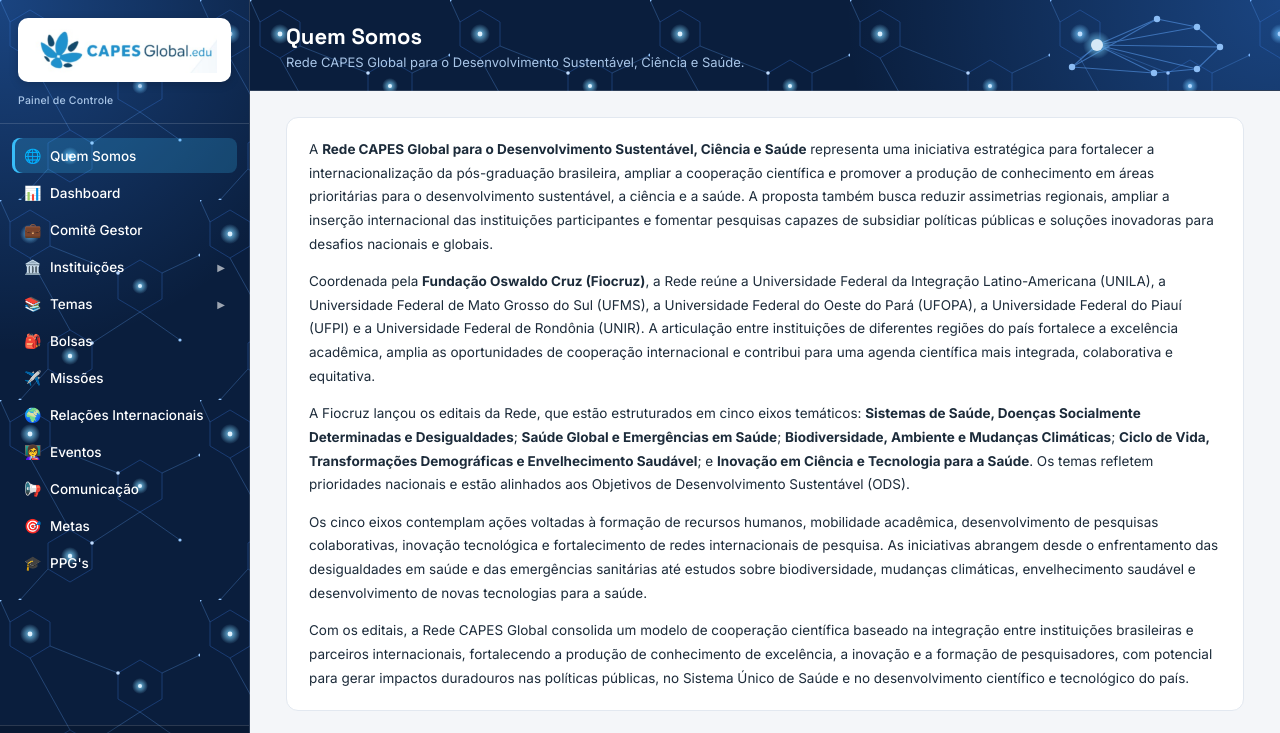
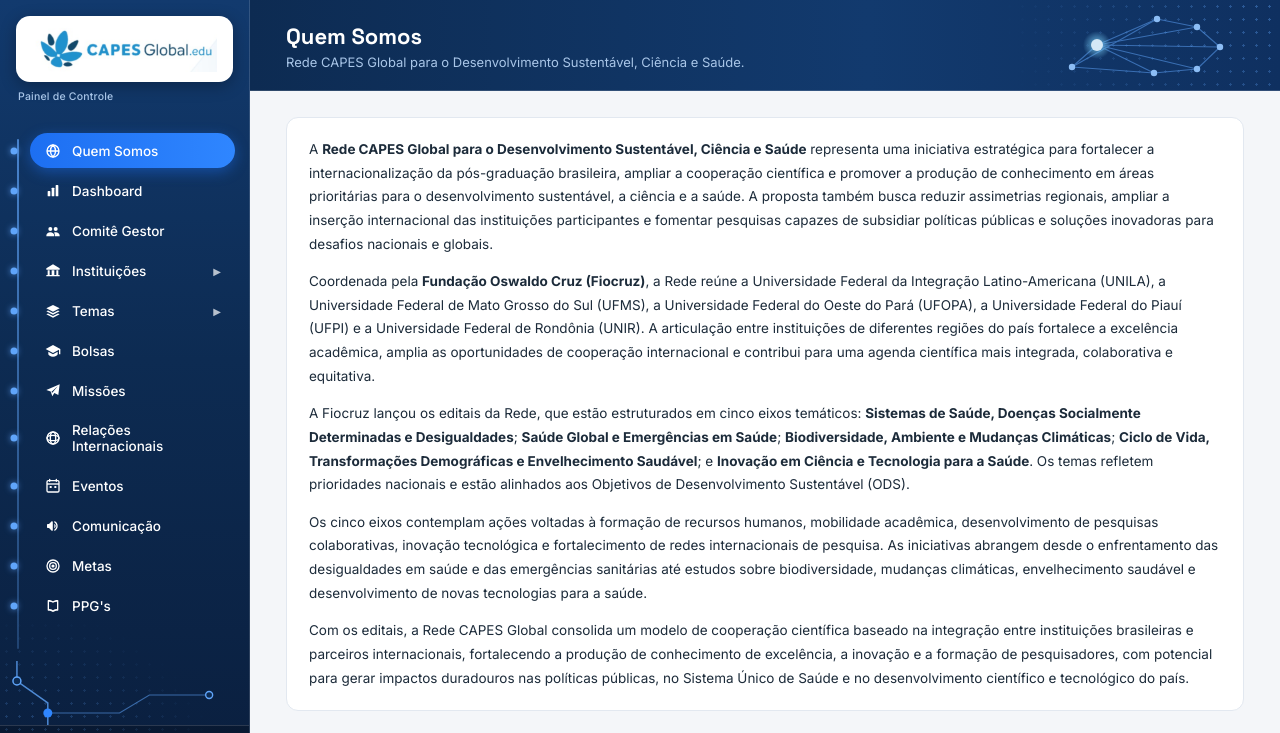
Before and after one commit to lorenatoffano/redecapesglobal, a plain HTML site: page index.html in a window 1280 px wide. Shown: the top 733 px of the page. Drawn offline with nearby package versions, Linux system fonts and the light colour scheme.

Commit message:
Add files via upload

```diff
--- a/app.js
+++ b/app.js
@@ -147,22 +147,37 @@
 // ============================================================
 // Navigation config
 // ============================================================
+const ICONS = {
+  quemsomos: '<svg viewBox="0 0 24 24" fill="none" stroke="currentColor" stroke-width="2"><circle cx="12" cy="12" r="9"/><path d="M3 12h18M12 3c2.5 2.6 3.9 5.7 3.9 9s-1.4 6.4-3.9 9c-2.5-2.6-3.9-5.7-3.9-9s1.4-6.4 3.9-9z"/></svg>',
+  dashboard: '<svg viewBox="0 0 24 24" fill="currentColor"><rect x="4" y="12" width="4" height="8" rx="1"/><rect x="10" y="7" width="4" height="13" rx="1"/><rect x="16" y="3" width="4" height="17" rx="1"/></svg>',
+  cg: '<svg viewBox="0 0 24 24" fill="currentColor"><circle cx="8" cy="9" r="3"/><circle cx="16" cy="9" r="3"/><path d="M2 19c0-3 2.7-5 6-5s6 2 6 5v1H2zM13.5 14.6c.8-.4 1.7-.6 2.5-.6 3.3 0 6 2 6 5v1h-7v-1c0-1.7-.6-3.2-1.5-4.4z"/></svg>',
+  instituicoes: '<svg viewBox="0 0 24 24" fill="currentColor"><path d="M12 2L2 8v2h20V8L12 2zM4 11v7H2v2h20v-2h-2v-7h-3v7h-3v-7h-4v7H7v-7H4z"/></svg>',
+  temas: '<svg viewBox="0 0 24 24" fill="currentColor"><path d="M12 3L2 8l10 5 10-5-10-5zM4.5 11.3L2 12.5l10 5 10-5-2.5-1.2L12 15 4.5 11.3zM4.5 15.8L2 17l10 5 10-5-2.5-1.2L12 19.5l-7.5-3.7z"/></svg>',
+  bolsas: '<svg viewBox="0 0 24 24" fill="currentColor"><path d="M12 3L1 9l11 6 9-4.9V17h2V9L12 3zM5 13.2V17c0 1.7 3.1 3.5 7 3.5s7-1.8 7-3.5v-3.8l-7 3.8-7-3.8z"/></svg>',
+  missoes: '<svg viewBox="0 0 24 24" fill="currentColor"><path d="M22 2L2 10.5l6.5 2.2L11 20l3-5 6 3L22 2zM9.5 13.5L19 5l-8 9.5-1.5-1z"/></svg>',
+  ri: '<svg viewBox="0 0 24 24" fill="none" stroke="currentColor" stroke-width="2"><circle cx="12" cy="12" r="9"/><ellipse cx="12" cy="12" rx="9" ry="4"/><ellipse cx="12" cy="12" rx="4" ry="9"/></svg>',
+  eventos: '<svg viewBox="0 0 24 24" fill="currentColor"><path d="M7 2v3M17 2v3" stroke="currentColor" stroke-width="2" stroke-linecap="round"/><rect x="3" y="4" width="18" height="17" rx="2" fill="none" stroke="currentColor" stroke-width="2"/><path d="M3 9h18" stroke="currentColor" stroke-width="2"/><rect x="7" y="12" width="3" height="3" rx=".5"/><rect x="14" y="12" width="3" height="3" rx=".5"/></svg>',
+  comunicacao: '<svg viewBox="0 0 24 24" fill="currentColor"><path d="M3 10v4c0 .6.4 1 1 1h2l4 4c.6.6 1.7.2 1.7-.7V5.7c0-.9-1.1-1.3-1.7-.7L6 9H4c-.6 0-1 .4-1 1zM14 8.5c1.2.8 2 2 2 3.5s-.8 2.7-2 3.5v-7zM14 4.6c3 1.1 5 3.9 5 7.4s-2 6.3-5 7.4v-2.1c1.8-1 3-2.9 3-5.3s-1.2-4.3-3-5.3V4.6z"/></svg>',
+  metas: '<svg viewBox="0 0 24 24" fill="none" stroke="currentColor" stroke-width="2"><circle cx="12" cy="12" r="9"/><circle cx="12" cy="12" r="5"/><circle cx="12" cy="12" r="1.4" fill="currentColor"/></svg>',
+  ppgs: '<svg viewBox="0 0 24 24" fill="currentColor"><path d="M12 5c-2-1.5-4.5-2-7-2-.6 0-1 .4-1 1v14c0 .6.4 1 1 1 2.5 0 5 .5 7 2 2-1.5 4.5-2 7-2 .6 0 1-.4 1-1V4c0-.6-.4-1-1-1-2.5 0-5 .5-7 2zm0 2.2c1.6-1 3.6-1.6 6-1.7v11.1c-2.2.1-4.3.6-6 1.6V7.2zM6 5.5c2.4.1 4.4.7 6 1.7v11c-1.7-1-3.8-1.5-6-1.6V5.5z" fill-rule="evenodd"/></svg>',
+};
+
 const NAV = [
-  { id:'quemsomos', label:'Quem Somos', icon:'🌐' },
-  { id:'dashboard', label:'Dashboard', icon:'📊' },
-  { id:'cg', label:'Comitê Gestor', icon:'💼' },
-  { id:'instituicoes', label:'Instituições', icon:'🏛️', children: Object.keys(DATA.instituicoes).map(n => ({id:'inst_'+n, label:n})) },
-  { id:'temas', label:'Temas', icon:'📚', children: [
+  { id:'quemsomos', label:'Quem Somos', icon:ICONS.quemsomos },
+  { id:'dashboard', label:'Dashboard', icon:ICONS.dashboard },
+  { id:'cg', label:'Comitê Gestor', icon:ICONS.cg },
+  { id:'instituicoes', label:'Instituições', icon:ICONS.instituicoes, children: Object.keys(DATA.instituicoes).map(n => ({id:'inst_'+n, label:n})) },
+  { id:'temas', label:'Temas', icon:ICONS.temas, children: [
       {id:'tema_overview', label:'Visão Geral'},
       ...Object.keys(DATA.temas).map(n => ({id:'tema_'+n.replace(' ',''), label:n, key:n}))
     ]},
-  { id:'bolsas', label:'Bolsas', icon:'🎒' },
-  { id:'missoes', label:'Missões', icon:'✈️' },
-  { id:'ri', label:'Relações Internacionais', icon:'🌍' },
-  { id:'eventos', label:'Eventos', icon:'👩‍🏫' },
-  { id:'comunicacao', label:'Comunicação', icon:'📢' },
-  { id:'metas', label:'Metas', icon:'🎯' },
-  { id:'ppgs', label:'PPG\'s', icon:'🎓' },
+  { id:'bolsas', label:'Bolsas', icon:ICONS.bolsas },
+  { id:'missoes', label:'Missões', icon:ICONS.missoes },
+  { id:'ri', label:'Relações Internacionais', icon:ICONS.ri },
+  { id:'eventos', label:'Eventos', icon:ICONS.eventos },
+  { id:'comunicacao', label:'Comunicação', icon:ICONS.comunicacao },
+  { id:'metas', label:'Metas', icon:ICONS.metas },
+  { id:'ppgs', label:'PPG\'s', icon:ICONS.ppgs },
 ];
 
 const TITLES = { quemsomos:['Quem Somos','Rede CAPES Global para o Desenvolvimento Sustentável, Ciência e Saúde.'],
@@ -188,7 +203,7 @@
     if (item.children) {
       const wrap = document.createElement('div');
       const head = document.createElement('div');
-      head.className = 'nav-item';
+      head.className = 'nav-item lvl0';
       head.innerHTML = `<span class="ic">${item.icon}</span><span>${item.label}</span><span class="chev">▶</span>`;
       const sub = document.createElement('div');
       sub.className = 'submenu';
@@ -205,7 +220,7 @@
       root.appendChild(wrap);
     } else {
       const el = document.createElement('div');
-      el.className = 'nav-item';
+      el.className = 'nav-item lvl0';
       el.dataset.route = item.id;
       el.innerHTML = `<span class="ic">${item.icon}</span><span>${item.label}</span>`;
       el.onclick = () => navigate(item.id);
--- a/index.html
+++ b/index.html
@@ -24,47 +24,72 @@
 /* ---------- SIDEBAR ---------- */
 #sidebar{
   position:fixed; top:0; left:0; bottom:0; width:var(--sidebar-w);
-  background-color:var(--bar-bg);
-  background-image: radial-gradient(circle at 0% 0%, rgba(56,140,255,0.35), transparent 42%), var(--network-pattern);
-  background-repeat: no-repeat, repeat; background-attachment: fixed, fixed;
+  background:linear-gradient(180deg,#123a6e 0%,#0d2b52 45%,#0a1e3d 100%);
   border-right:1px solid var(--bar-border);
   display:flex; flex-direction:column; z-index:10;
 }
-.brand{ padding:18px 18px 16px; border-bottom:1px solid var(--bar-border); flex-shrink:0; position:relative; z-index:1; }
-.brand-logo-chip{ background:#fff; border-radius:10px; padding:9px 14px; display:inline-block; box-shadow:0 2px 10px rgba(0,0,0,.18); }
+#sidebar::after{ /* halftone de pontos no rodapé */
+  content:''; position:absolute; left:0; right:0; bottom:0; height:220px; pointer-events:none;
+  background-image: radial-gradient(rgba(96,165,250,.4) 1.3px, transparent 1.4px);
+  background-size: 13px 13px;
+  -webkit-mask-image: radial-gradient(circle at 15% 100%, #000 0%, transparent 62%);
+          mask-image: radial-gradient(circle at 15% 100%, #000 0%, transparent 62%);
+}
+.brand{ padding:16px 16px 14px; flex-shrink:0; position:relative; z-index:1; }
+.brand-logo-chip{ background:#fff; border-radius:14px; padding:10px 16px; display:block; box-shadow:0 4px 16px rgba(0,0,0,.28); }
 .brand img{ max-width:100%; height:auto; display:block; }
-.brand-sub{ font-size:10.5px; color:var(--bar-text-muted); font-weight:500; margin-top:8px; letter-spacing:.02em; }
+.brand-sub{ font-size:10.5px; color:var(--bar-text-muted); font-weight:500; margin-top:8px; letter-spacing:.02em; padding-left:2px; }
 
-nav{ padding:14px 12px; flex:1; overflow-y:auto; }
+nav{ padding:16px 14px 14px 30px; flex:1; overflow-y:auto; position:relative; z-index:1; }
+nav::before{ /* trilho vertical */
+  content:''; position:absolute; left:17px; top:22px; bottom:18px; width:1.5px;
+  background:linear-gradient(180deg, rgba(96,165,250,.7), rgba(96,165,250,.25));
+  border-radius:2px;
+}
 .nav-item{
-  display:flex; align-items:center; gap:10px; padding:9px 12px; border-radius:8px;
-  font-size:13.5px; font-weight:500; color:var(--bar-text); cursor:pointer; margin-bottom:2px;
-  transition:background .12s;
+  display:flex; align-items:center; gap:11px; padding:9px 14px; border-radius:999px;
+  font-size:13.5px; font-weight:500; color:var(--bar-text); cursor:pointer; margin-bottom:5px;
+  transition:background .12s; position:relative;
+}
+.nav-item.lvl0::before{ /* ponto no trilho */
+  content:''; position:absolute; left:-16.5px; top:50%; transform:translate(-50%,-50%);
+  width:7px; height:7px; border-radius:50%; background:#60a5fa;
+  box-shadow:0 0 6px rgba(96,165,250,.8);
 }
 .nav-item:hover{ background:rgba(255,255,255,0.10); }
-.nav-item.active{ background:rgba(56,189,248,0.22); box-shadow:inset 3px 0 0 #38bdf8; color:#fff; }
-.nav-item .ic{ width:16px; text-align:center; font-size:14px; flex-shrink:0; }
-.nav-item .chev{ margin-left:auto; font-size:10px; transition:transform .15s; opacity:.6; }
+.nav-item.active{
+  background:linear-gradient(90deg,#1d6ff2,#2f86ff); color:#fff;
+  box-shadow:0 4px 14px rgba(29,111,242,.45);
+}
+.nav-item .ic{ width:17px; height:17px; flex-shrink:0; display:flex; align-items:center; justify-content:center; color:#fff; }
+.nav-item .ic svg{ width:16px; height:16px; display:block; }
+.nav-item .chev{ margin-left:auto; font-size:10px; transition:transform .15s; opacity:.7; }
 .nav-item.expanded .chev{ transform:rotate(90deg); }
-.submenu{ max-height:0; overflow:hidden; transition:max-height .18s ease; padding-left:14px; }
+.submenu{ max-height:0; overflow:hidden; transition:max-height .18s ease; padding-left:16px; }
 .submenu.open{ max-height:400px; }
-.submenu .nav-item{ font-size:12.5px; font-weight:400; padding:7px 12px; }
+.submenu .nav-item{ font-size:12.5px; font-weight:400; padding:7px 14px; }
 
-.sidebar-footer{ flex-shrink:0; border-top:1px solid var(--bar-border); padding:10px 0; background:rgba(0,0,0,0.16); position:relative; z-index:1; }
+.sidebar-circuit{ flex-shrink:0; height:64px; position:relative; z-index:1; pointer-events:none; margin-top:-6px; }
+.sidebar-footer{ flex-shrink:0; border-top:1px solid var(--bar-border); padding:10px 0; background:rgba(0,0,0,0.22); position:relative; z-index:1; }
 .sidebar-footer img{ width:100%; height:auto; display:block; opacity:.95; }
 .sidebar-footer .caption{ font-size:9px; color:var(--bar-text-muted); text-align:center; text-transform:uppercase; letter-spacing:.06em; padding:4px 0 2px; font-weight:600; }
 
 /* ---------- MAIN ---------- */
 #main{ margin-left:var(--sidebar-w); min-height:100vh; }
 .topbar{
-  background-color:var(--bar-bg);
-  background-image: radial-gradient(circle at 100% 0%, rgba(56,140,255,0.35), transparent 42%), var(--network-pattern);
-  background-repeat: no-repeat, repeat; background-attachment: fixed, fixed;
+  background:linear-gradient(90deg,#0d2b52 0%,#123a6e 60%,#0f3060 100%);
   border-bottom:1px solid var(--bar-border); padding:22px 36px 20px;
   display:flex; justify-content:space-between; align-items:flex-start;
   position:relative; overflow:hidden;
 }
-.topbar-network{ position:absolute; right:28px; top:50%; transform:translateY(-50%); width:210px; height:76px; pointer-events:none; opacity:.95; }
+.topbar::after{ /* halftone de pontos à direita */
+  content:''; position:absolute; top:0; right:0; bottom:0; width:420px; pointer-events:none;
+  background-image: radial-gradient(rgba(96,165,250,.4) 1.3px, transparent 1.4px);
+  background-size: 13px 13px;
+  -webkit-mask-image: radial-gradient(circle at 100% 0%, #000 0%, transparent 65%);
+          mask-image: radial-gradient(circle at 100% 0%, #000 0%, transparent 65%);
+}
+.topbar-network{ position:absolute; right:28px; top:50%; transform:translateY(-50%); width:210px; height:76px; pointer-events:none; opacity:.95; z-index:1; }
 @media (max-width:900px){ .topbar-network{ display:none; } }
 .topbar h1{ font-family:'Space Grotesk',sans-serif; font-size:22px; font-weight:700; color:#fff; position:relative; z-index:1; }
 .topbar p{ font-size:13px; color:var(--bar-text-muted); margin-top:4px; position:relative; z-index:1; }
@@ -156,6 +181,13 @@
     <div class="brand-sub">Painel de Controle</div>
   </div>
   <nav id="navRoot"></nav>
+  <svg class="sidebar-circuit" viewBox="0 0 250 64" preserveAspectRatio="none">
+    <path d="M17,0 L17,20 L48,42 L48,64" fill="none" stroke="#60a5fa" stroke-width="1.5" opacity=".8"/>
+    <path d="M48,52 L120,52 L150,34 L210,34" fill="none" stroke="#60a5fa" stroke-width="1.2" opacity=".55"/>
+    <circle cx="17" cy="20" r="4" fill="#0d2b52" stroke="#60a5fa" stroke-width="1.5"/>
+    <circle cx="48" cy="52" r="4.5" fill="#2f86ff"/>
+    <circle cx="210" cy="34" r="3.5" fill="#0d2b52" stroke="#60a5fa" stroke-width="1.4"/>
+  </svg>
   <div class="sidebar-footer">
     <div class="caption">Instituições participantes</div>
     <img src="logo-instituicoes.png" alt="Fiocruz, UFMS, UFOPA, UFPI, UNILA, UNIR">
```
